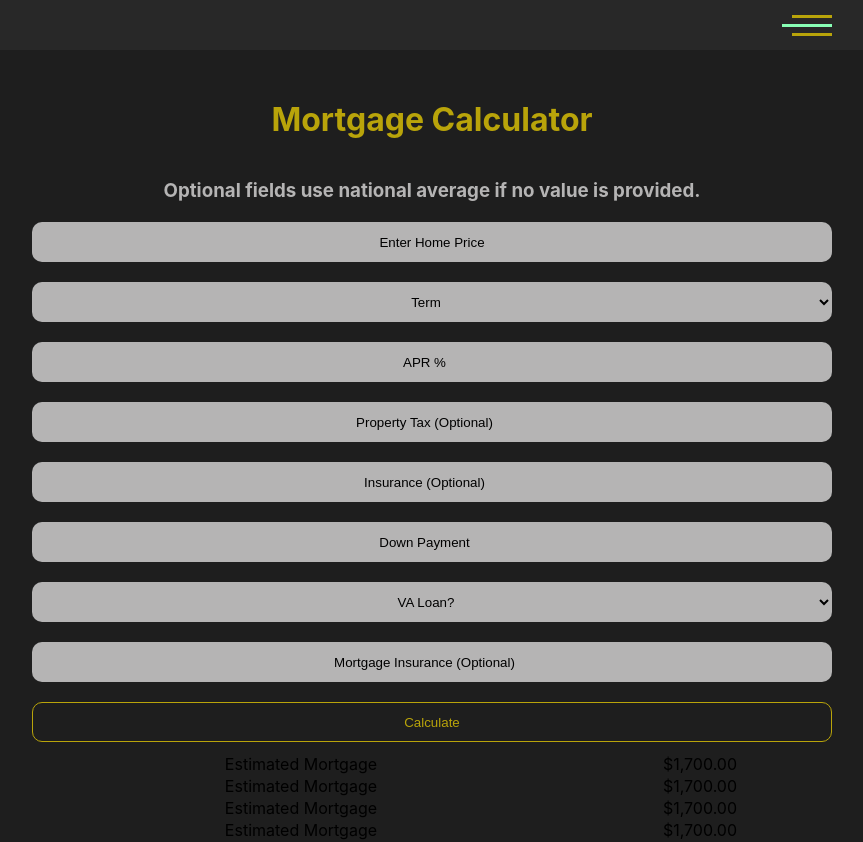
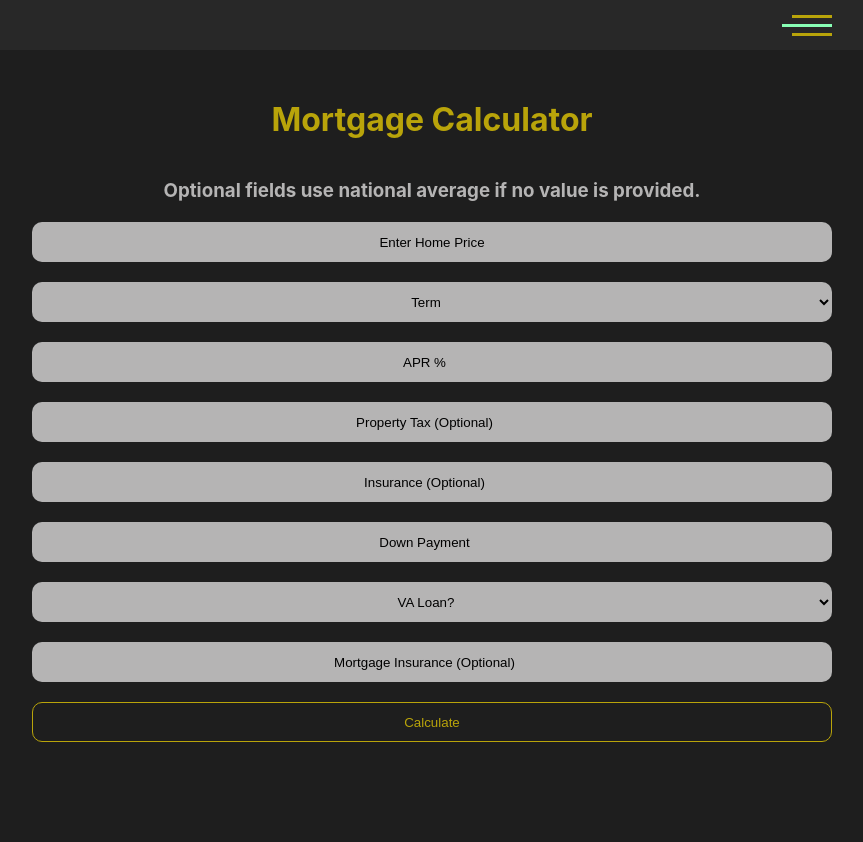
Before and after one commit to MichaelCostanzaJr/financial_planner, a React (Create React App) app in the folder Financial_planner_frontend/: page /mortgage-calculator in a window 1280 px wide. Shown: the whole page, without its empty margins (208-1071 px from the left). After the commit the page ends 800 px from the top, so only its background shows below. Built offline with nearby package versions, Linux system fonts and the light colour scheme.

Commit message:
Auto-Calc Hooked Up

```diff
--- a/Financial_planner_frontend/src/App.js
+++ b/Financial_planner_frontend/src/App.js
@@ -15,6 +15,7 @@ import RecoverPasswordResetSuccess from "./pages/recoveryPasswordResetSuccess";
 import MortgageCalculator from "./pages/mortgageCalc";
 import BudgetHome from "./pages/budgetHome";
 import ViewBudget from "./pages/viewBudget";
+import AutoCalculator from "./pages/autoCalc";
 
 // add logic to get token when user logs in.  If no toke, prevent access to some pages and redirect to home if user attempts to access unauthorized pages
 
@@ -34,6 +35,7 @@ function App() {
               <Route path= "/recovery/reset-password" exact element= {<RecoverPasswordReset/>}/>
               <Route path= "/recovery/reset-password-success" exact element= {<RecoverPasswordResetSuccess/>}/>
               <Route path= "/mortgage-calculator" exact element= {<MortgageCalculator/>}/>
+              <Route path= "/auto-calculator" exact element= {<AutoCalculator/>}/>
               <Route path= "/budget/home" exact element= {<BudgetHome/>}/>
               <Route path= "/view-budget" exact element= {<ViewBudget/>}/>
             </Routes>
--- /dev/null
+++ b/Financial_planner_frontend/src/pages/autoCalc.jsx
@@ -0,0 +1,46 @@
+import { useNavigate } from "react-router-dom"
+import "../components/autoCalc.css"
+
+const AutoCalculator = () => {
+
+    let navigate = useNavigate()
+
+    return (
+        <div className="auto-calulator">
+            <h1 className="header">Auto Calculator</h1>
+            <h3 className="note">Optional fields use national average if no value is provided.</h3>
+            <div className="container">
+                <div className="form">
+                    <input type="text" placeholder="Enter Car Price" className="price" />
+                <select className="dropdown" name="term" id="term">
+                <option value="" >Term</option>
+                <option value="12">12 Months</option>
+                <option value="24">24 Months</option>
+                <option value="36">36 Months</option>
+                <option value="48">48 Months</option>
+                <option value="60">60 Months</option>
+                <option value="72">72 Months</option>
+                </select>
+                <input type="number" step={'0.01'} placeholder="APR %"/>
+                <input type="number" step={'0.01'} placeholder="Insurance Cost (Optional)"/>
+                <input type="number" step={'0.01'} placeholder="Trade In Value"/>
+                <input type="number" step={'0.01'} placeholder="Down Payment"/>
+                </div>
+                <div className="btn-container">
+                <button className="btn">Calculate</button>
+                </div>
+            </div>
+        </div>
+    )
+}
+
+
+
+
+
+
+
+
+
+
+export default AutoCalculator
--- a/Financial_planner_frontend/src/pages/home.jsx
+++ b/Financial_planner_frontend/src/pages/home.jsx
@@ -15,6 +15,11 @@ const Home = () => {
         navigate(path)
     }
 
+    const autoCalculator = () => {
+        let path = '/auto-calculator'
+        navigate(path)
+    }
+
     return (
         <div className="home">
             <div className="container">
@@ -22,7 +27,7 @@ const Home = () => {
                 <button className="tile alt-tile">Debt Snowball</button>
                 <button className="tile alt-tile">Budget Optimization</button>
                 <button className="tile " onClick={mortgageCalculator}>Mortgage Calculator</button>
-                <button className="tile ">Auto Finance Calculator</button>
+                <button className="tile " onClick={autoCalculator}>Auto Finance Calculator</button>
             </div>
         </div>
     )
--- a/Financial_planner_frontend/src/pages/mortgageCalc.jsx
+++ b/Financial_planner_frontend/src/pages/mortgageCalc.jsx
@@ -31,24 +31,6 @@ const MortgageCalculator = () => {
                 <div className="btn-container">
                 <button className="btn">Calculate</button>
                 </div>
-
-
-                <table className="table">
-                    <tbody>
-                        <tr>
-                            <td>Estimated Mortgage</td><td>$1,700.00</td>
-                        </tr>
-                        <tr>
-                            <td>Estimated Mortgage</td><td>$1,700.00</td>
-                        </tr>
-                        <tr>
-                            <td>Estimated Mortgage</td><td>$1,700.00</td>
-                        </tr>
-                        <tr>
-                            <td>Estimated Mortgage</td><td className="surplus-data surplus">$1,700.00</td>
-                        </tr>
-                    </tbody>
-                </table>
             </div>
         </div>
     )
```
Also changed, not shown: Financial_planner_frontend/src/components/autoCalc.css (added).
